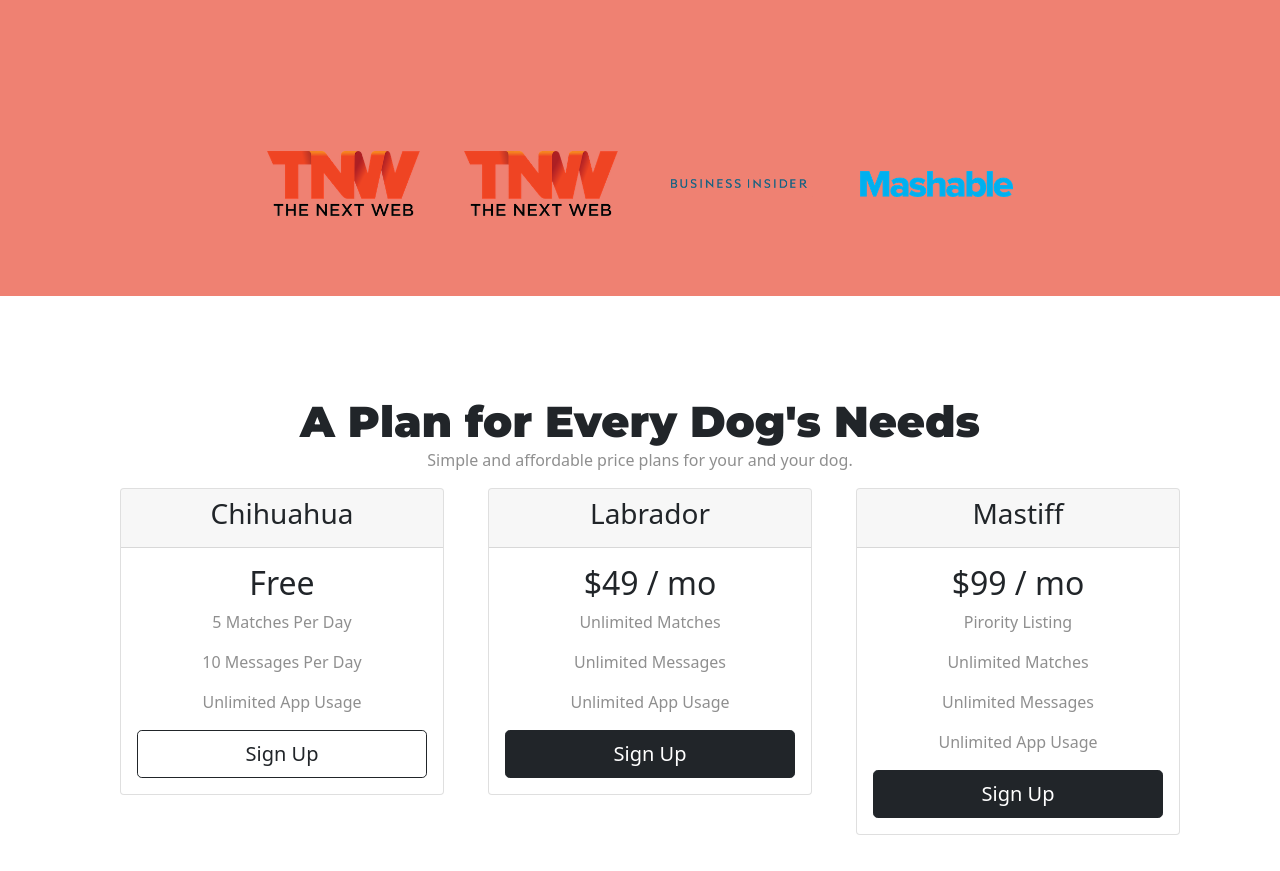
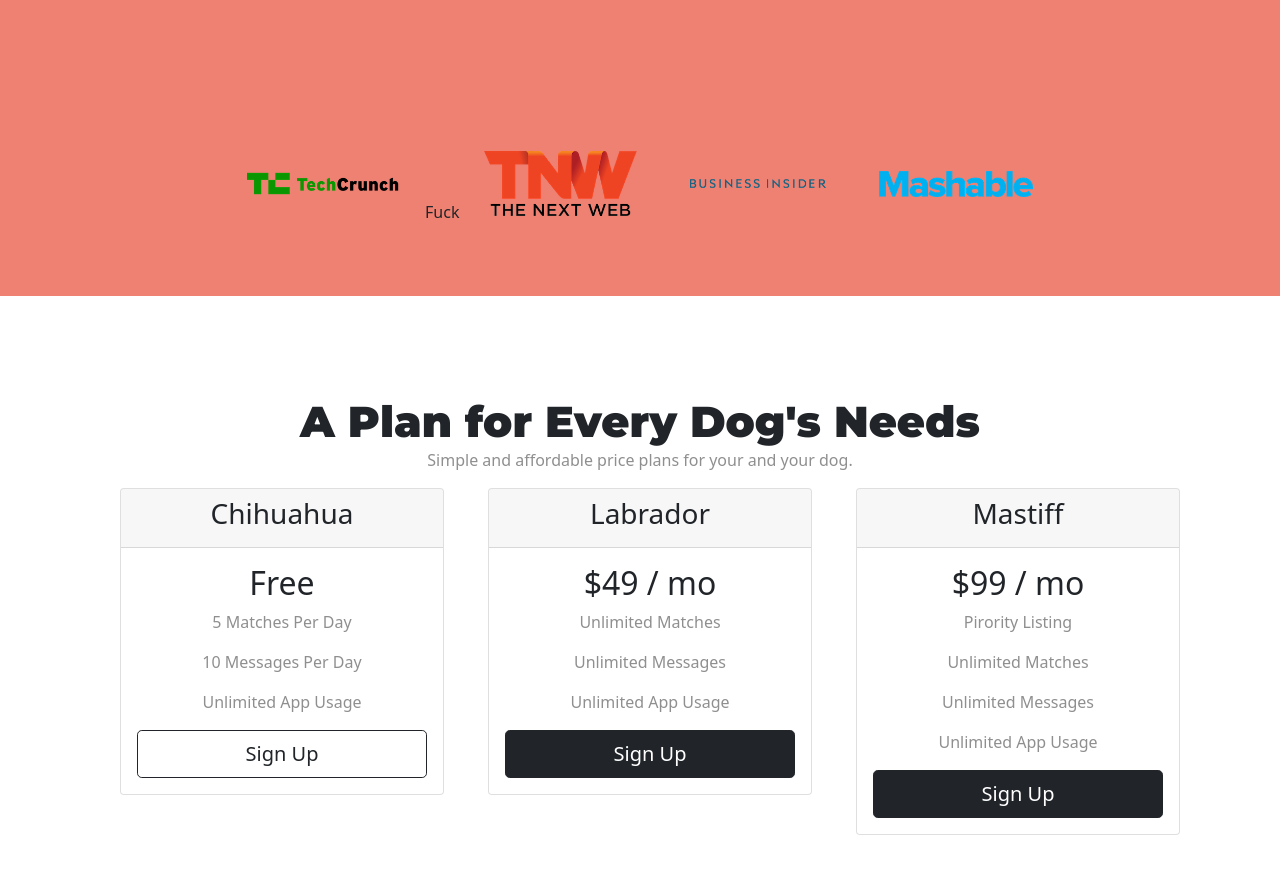
Before and after one commit to HiteshC7/TinDog, a plain HTML site: page index.html in a window 1280 px wide. Shown: the part 1600-2471 px from the top of the page. Drawn offline with nearby package versions, Linux system fonts and the light colour scheme.

Commit message:
Update index.html

```diff
--- a/index.html
+++ b/index.html
@@ -157,7 +157,8 @@
   <!-- Press -->
 
   <section id="press">
-    <img class="press-images" src="images/tnw.png" alt="tc-logo">
+    <img class="press-images" src="images/TechCrunch.png" alt="tc-logo">
+    Fuck
     <img class="press-images" src="images/tnw.png" alt="tnw-logo">
     <img class="press-images" src="images/bizinsider.png" alt="biz-insider-logo">
     <img class="press-images" src="images/mashable.png" alt="mashable-logo">
```
